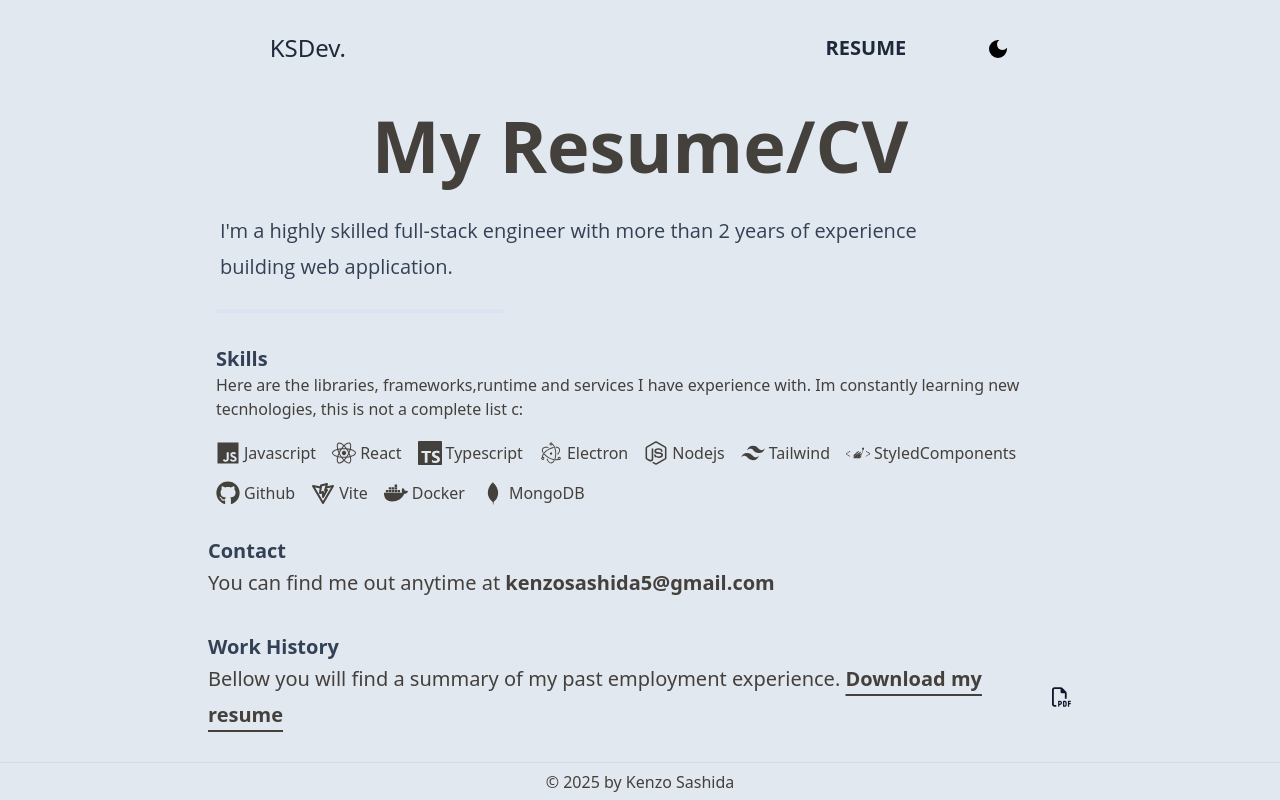
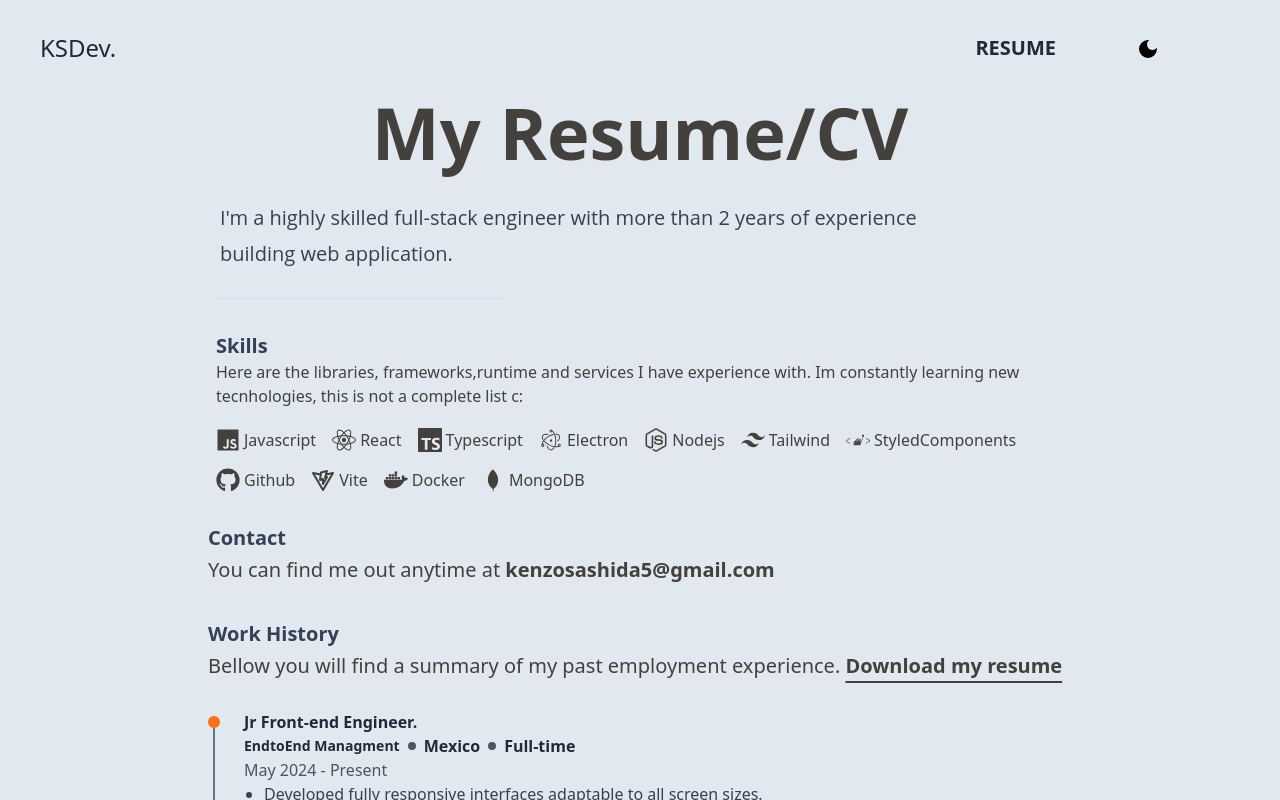
Before and after one commit to kenzosashida090/Protffolio2.0, a React (Vite) app: page /resume in a window 1280 px wide. Built offline with nearby package versions, Linux system fonts and the light colour scheme.

Commit message:
[new[ Adding Job details

```diff
--- a/index.html
+++ b/index.html
@@ -7,7 +7,11 @@
     <title>Vite + React</title>
   </head>
   <body>
-    <div class="bg-slate-200" id="root"></div>
+
+    <div class="bg-slate-200" id="root">
+
+
+    </div>
     <script type="module" src="/src/main.jsx"></script>
   </body>
 </html>
--- a/package.json
+++ b/package.json
@@ -10,6 +10,7 @@
     "preview": "vite preview"
   },
   "dependencies": {
+    "motion": "^12.23.24",
     "react": "^18.2.0",
     "react-awesome-reveal": "^4.2.11",
     "react-dom": "^18.2.0",
--- /dev/null
+++ b/src/components/JobDetail.jsx
@@ -0,0 +1,40 @@
+import PropTypes from 'prop-types';
+
+
+const JobDetail =({comp, loc, time, long, activities}) => {
+
+    return (
+        <div className="flex flex-col ">
+            <div className="flex space-x-2 items-center font-semibold  antialiased dark:text-white ">
+                <p className="font-semibold text-slate-800 antialiased dark:text-white text-sm md:text-md flex-shrink-0">{comp}</p>
+                <div className="w-2 h-2 dark:bg-blue-200/40 bg-slate-600 rounded-full hidden md:block"></div>
+                <p className="font-semibold text-slate-800 antialiased dark:text-white   ">{loc}</p>
+                <div className="w-2 h-2 dark:bg-blue-200/40 bg-slate-600 rounded-full hidden md:block"></div>
+                <p  className="ffont-semibold text-slate-800 antialiased dark:text-white">{time}</p>
+            </div>
+            <div>
+                <p>{long}</p>
+            </div>
+            <ul className='px-5 list-disc text-slate-700  dark:text-stone-400'>
+                {
+                        activities.map((el)=><li key={el}>{el}</li>
+                        // <li>HGola</li>
+                    )
+                }
+                {/* <li>Develop responsive design</li>
+                <li>Maintain Saas</li>
+                <li>Architected the product's front-end structure</li>
+                <li>Acomplished the development of sofisticated UI/UX design</li> */}
+            </ul>
+        </div>
+    )
+}
+
+JobDetail.propTypes = {
+    comp: PropTypes.string,
+    loc: PropTypes.string,
+    time: PropTypes.string,
+    long: PropTypes.string,
+    activities:PropTypes.array
+}
+export default JobDetail
--- a/src/components/MainNav.jsx
+++ b/src/components/MainNav.jsx
@@ -1,10 +1,15 @@
 import DarkModeToggle from "./DarkModeToggle";
 import { IoMenu } from "react-icons/io5";
+import NavMobile from "./NavMobile";
+import { useState } from "react";
+import { motion } from "motion/react";
+import { NavLink } from "react-router-dom";
 
 
 function MainNav() {
+       const [isVisible, setIsVisible] = useState(false)
     return (
-<header className="flex  justify-between md:justify-around bg-slate-200 px-10 max-h-24 dark:bg-slate-800  ">
+<header className="flex  justify-around md:justify-between items-center text-center bg-slate-200 md:px-10 max-h-24 dark:bg-slate-800  ">
     <div className="flex items-center space-x-20 text-2xl my-10 mr-5" onClick={(e) => {
         e.preventDefault();
         const target = e.target;
@@ -12,18 +17,29 @@ function MainNav() {
         const element = document.getElementById(id);
         element?.scrollIntoView({ behavior: "smooth" });
     }}>
-        <p className=" text-slate-800 dark:text-slate-50"><a href="#home">KSDev.</a></p>
+        <p className=" text-slate-800 dark:text-slate-50"><NavLink to="/">KSDev.</NavLink></p>
     </div>
-    <div className="flex items-center md:space-x-20 text-xl my-10 justify-center space-x-4 " onClick={(e) => {
+    <div className="flex items-center lg:space-x-20 text-xl my-10 space-x-4  transition-all duration-1300 ease-in-out  justify-end" onClick={(e) => {
         e.preventDefault();
         const target = e.target;
         const id = target.getAttribute("href")?.replace("#", "");
         const element = document.getElementById(id);
         element?.scrollIntoView({ behavior: "smooth" });
     }}>
-        <p className=" text-slate-800 dark:text-slate-50 hidden font-sans font-semibold md:block"><a href="#projects">RESUME</a></p>
-        <span className="block pt-2"><DarkModeToggle/></span>
-        <button className="block md:hidden text-3xl text-slate-800 dark:text-slate-50"><IoMenu/></button>
+        <p className=" text-slate-800 dark:text-slate-50 hidden font-sans font-semibold md:block"><NavLink to="/resume">RESUME</NavLink></p>
+        <span className={` pt-2  ${isVisible ? 'hidden' : 'block'  }`}><DarkModeToggle/></span>
+        <div className="flex space-x-2 z-[99999]">
+ <motion.button
+                className="block md:hidden text-3xl text-slate-800 dark:text-slate-50 justify-end items-end"
+                onClick={() => setIsVisible(!isVisible)}
+                whileTap={{ y: 0 }}
+            >
+                <div>
+                {isVisible ? "": <IoMenu/>}
+                </div>
+            </motion.button>
+            <NavMobile isVisible={isVisible} setIsVisible={setIsVisible}/>
+        </div>
 
     </div>
 </header>
--- /dev/null
+++ b/src/components/NavMobile.jsx
@@ -0,0 +1,50 @@
+import { AnimatePresence, motion } from "motion/react"
+import { createPortal } from "react-dom"
+import { IoIosClose } from "react-icons/io"
+import {  NavLink } from "react-router-dom"
+
+
+const NavMobile = ({isVisible ,setIsVisible})=> {
+    return createPortal(
+        <div className=" w-full z-9999999999999999999999 aboslute ">
+            <AnimatePresence initial={false}>
+                {isVisible ? (
+                    <>
+                    <motion.div
+                        initial={{ opacity: 0, x:900, scale:0, y:-800}}
+                        animate={{ opacity: 1, scale:1, x:0, y:0 }}
+                        exit={{ opacity: 0, y:-700, x:500,  }}
+                        transition={{ type: "spring", stiffness: 350, damping: 45,       ease: [0, 0.71, 0.2, 1.01] }}
+                        className="top-0 right-0 z-[9999] fixed bg-slate-300 dark:bg-slate-900  h-[100vh] w-[250px]"
+                        >
+
+                        <motion.div
+              initial={{ opacity: 0, y: 0 }}
+              animate={{ opacity: 1, y: 10 }}
+              exit={{ opacity: 0, y: 50 }}
+              transition={{ delay: 0.3, duration: 0.5 }}
+              className="p-6 flex flex-col justify-end items-end"
+              >
+
+                 <IoIosClose onClick={()=>setIsVisible(false)} className="text-3xl mr-4 top-0 text-white justify-end"/>
+                <ul className="w-full space-y-5">
+                    <NavLink to="/resume" className={({ isActive }) => (isActive ? 'bg-slate-400/40  text-xl w-full text-black dark:text-white bg-slate-400/30 p-2' : 'text-xl w-full text-black dark:text-white p-2')}>Resume
+                    </NavLink>
+                    <div>
+                     <NavLink to="/" className={({ isActive }) => (isActive ? 'bg-slate-400/40  text-xl w-full text-black dark:text-white bg-slate-400/30 p-2' : 'text-xl w-full text-black dark:text-white p-2')}>Home
+                    </NavLink>
+                    </div>
+                </ul>
+                </motion.div>
+            </motion.div>
+                        </>
+                ) : null}
+            </AnimatePresence>
+
+        </div>,document.body
+    )
+}
+
+
+
+export default NavMobile
--- a/src/components/ProjectItem.jsx
+++ b/src/components/ProjectItem.jsx
@@ -1,6 +1,4 @@
-import { Fade, Slide } from "react-awesome-reveal"
-import { FiEye } from "react-icons/fi"
-import { IoCodeSlashOutline } from "react-icons/io5"
+
 import PropTypes from 'prop-types';
 
 ProjectItem.propTypes = {
@@ -11,7 +9,7 @@ ProjectItem.propTypes = {
     path:PropTypes.string
 }
 
-function ProjectItem({title,description,hasPage="",codeLink, path}) {
+function ProjectItem({title,description, path}) {
   return (
     <div  className="flex items-center bg-slate-300 dark:bg-slate-900 justify-center max-w-screen-md mx-auto p-2 rounded-2xl">
       <img className="h-20 w-20 rounded-2xl " src={`../../${path}`} alt="hotel" />
--- a/src/components/Resume.jsx
+++ b/src/components/Resume.jsx
@@ -1,5 +1,5 @@
 import { FaReact } from "react-icons/fa";
-import { FaNodeJs, FaRegFilePdf } from "react-icons/fa6";
+import { FaNodeJs,} from "react-icons/fa6";
 import { RiTailwindCssFill } from "react-icons/ri";
 import { SiTypescript } from "react-icons/si";
 import { FaGithub } from "react-icons/fa";
@@ -9,11 +9,25 @@ import { IoLogoElectron } from "react-icons/io5";
 import { SiStyledcomponents } from "react-icons/si";
 import { FaDocker } from "react-icons/fa";
 import { DiMongodb } from "react-icons/di";
+import JobDetail from "./JobDetail";
+const activitiesEnd = [
+  "Developed fully responsive interfaces adaptable to all screen sizes.",
+  "Implemented comprehensive unit tests to ensure code reliability and maintainability.",
+  "Architected and structured the front-end application for scalability and performance.",
+  "Delivered sophisticated UI/UX designs with a strong focus on user interaction and accessibility.",
+];
+
+const activitiesUniversal = [
+  "Developed and maintained high-demand web applications with modern front-end technologies.",
+  "Maintained and optimized UI/UX for a large-scale, high-traffic website.",
+  "Integrated RESTful APIs and optimized data flow between front-end and back-end services.",
+  "Led front-end development initiatives, ensuring consistent design systems and reusable components.",
+];
 
 
 const Resume =  ()=> {
     return (
-         <section id='resume' className=' flex gap-11 space-y-24  p-x justify-center h-[80vh] transition-colors duration-500 ease-in-out mx-auto overflow-y-auto'>
+         <section id='resume' className=' flex gap-11 space-y-24  md:px-10 justify-center min-h-[85vh] transition-colors duration-500 ease-in-out mx-auto '>
                         <div className="flex flex-col gap-4 mx-auto max-w-md md:max-w-4xl  px-10 md:px-4">
                         <h1 className="sm:text-7xl text-5xl text-center  font-sans font-bold ">
                             My Resume/CV
@@ -88,17 +102,17 @@ const Resume =  ()=> {
                           <div className="flex items-center space-x-2">
                           <p className="md:text-xl/9 text-sm/7">Bellow you will find a summary of my past employment experience. <span className="font-bold underline underline-offset-8">
                           Download my resume </span></p>
-                          <FaRegFilePdf className="font-bol text-xl text-slate-900  dark:text-white"/>
                           </div>
 
                         </div>
-                        <div className="flex w-full flex-col items-start pt-4 ">
+                        <div className="flex w-full flex-col items-start pt-4 mb-4">
                             <div className="group flex gap-x-6">
                                 <div className="relative">
                                 <div className="absolute left-1/2 top-0 h-full w-0.5 -translate-x-1/2 bg-slate-500"></div><span className="relative z-10 grid h-3 w-3 place-items-center rounded-full bg-orange-500 text-slate-800"></span>
                                 </div>
                                 <div className="-translate-y-1.5 pb-8 text-slate-600">
-                                <p className="font-sans text-base font-bold  text-slate-800 antialiased dark:text-white">Jr Front-end developer.</p><small className="mt-2 font-sans text-sm text-slate-600 antialiased">The key to more success is to have a lot of pillows. Put it this way, it took me twenty five years to get these plants, twenty five years of blood sweat and tears, and I&#x27;m never giving up, I&#x27;m just getting started. I&#x27;m up to something. Fan luv.</small>
+                                <p className="font-sans text-base font-bold  text-slate-800 antialiased dark:text-white">Jr Front-end Engineer.</p>
+                                <JobDetail comp={"EndtoEnd Managment"} loc={"Mexico"} long={"May 2024 - Present"} time={"Full-time"} activities={activitiesEnd} />
                                 </div>
                             </div>
                             <div className="group flex gap-x-6">
@@ -106,11 +120,12 @@ const Resume =  ()=> {
                                 <div className="absolute left-1/2 top-0 h-full w-0.5 -translate-x-1/2 bg-slate-400"></div><span className="relative z-10 grid h-3 w-3 place-items-center rounded-full bg-slate-500 text-slate-800"></span>
                                 </div>
                                 <div className="-translate-y-1.5 pb-8 text-slate-600">
-                                <p className="font-sans text-base font-bold text-slate-800 antialiased dark:text-white">Jr Front-end developer.</p><small className="mt-2 font-sans text-sm text-slate-600 antialiased">The key to more success is to have a lot of pillows. Put it this way, it took me twenty five years to get these plants, twenty five years of blood sweat and tears, and I&#x27;m never giving up, I&#x27;m just getting started. I&#x27;m up to something. Fan luv.</small>
+                                <p className="font-sans text-base font-bold text-slate-800 antialiased dark:text-white">Jr Front-end Engineer.</p>
+                                <JobDetail comp={"El Universal"} loc={"Mexico"} long={"Oct 2023 - Feb 2024"} time={"Full-time"} activities={activitiesUniversal} />
+
                                 </div>
                             </div>
                             </div>
-
                         </div>
 
                       </section>
--- a/src/hooks/useLocalStorage.js
+++ b/src/hooks/useLocalStorage.js
@@ -1,9 +1,10 @@
 import { useEffect, useState } from "react"
 
-function useLocalStorage({initialState, key}) {
+function useLocalStorage(initialState, key) {
+    console.log(initialState,key,"localstorage",window.matchMedia("(prefers-color-scheme: dark)").matches)
     const [value, setValue] = useState(function () {
         const storedValue = localStorage.getItem(key)
-        return storedValue ? JSON.parse(storedValue) : initialState
+        return JSON.parse(storedValue) ?? initialState
     })
     useEffect(()=>{
         localStorage.setItem(key, JSON.stringify(value))
```
Also changed, not shown: src/components/Card.jsx (added, +107 -0 lines), 1 other file (tests, documents, lock files or other folders).
